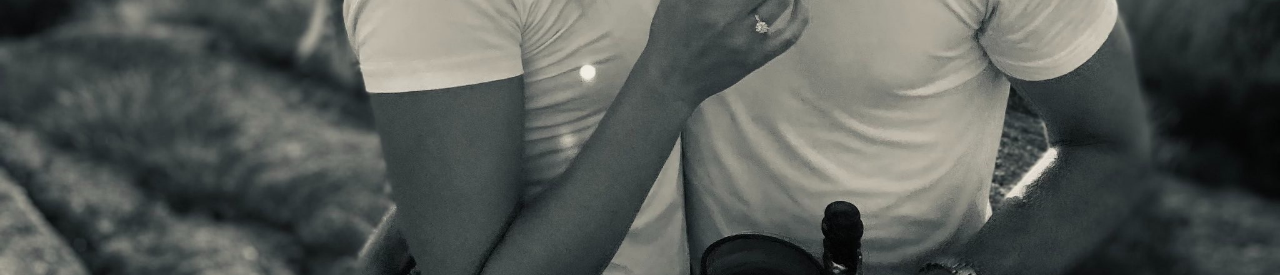
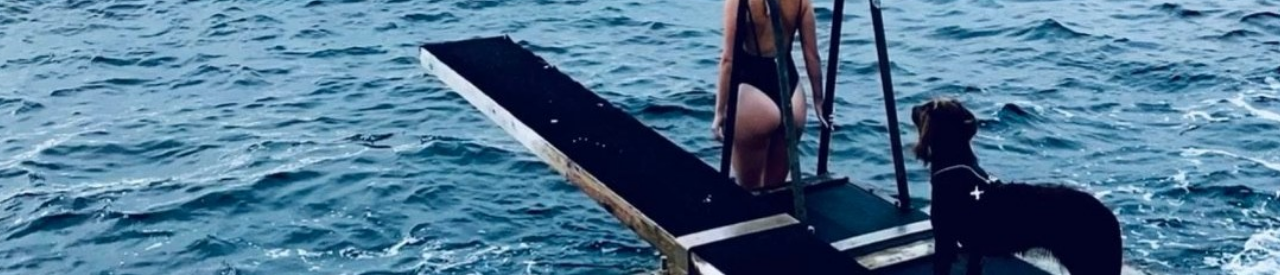
Before and after one commit to annesofie/thewedding, a plain HTML site: page index.html in a window 1280 px wide. Shown: the part 525-800 px from the top of the page. Drawn offline with nearby package versions, Linux system fonts and the light colour scheme; a web font is replaced by a local one.

Commit message:
more photos, edit frontpage photo

```diff
--- a/carousel.css
+++ b/carousel.css
@@ -80,6 +80,9 @@ body {
   background-position: center;
   background-repeat: no-repeat;
 }
+.masthead.password {
+  background-image: url("./assets/bading.png");
+}
 
 .container.section {
   margin-top: 22px;
--- a/index.html
+++ b/index.html
@@ -45,7 +45,7 @@
     <link href="carousel.css" rel="stylesheet" />
   </head>
   <body>
-    <header class="masthead">
+    <header class="masthead password">
       <div class="container h-100">
         <div class="row h-100 align-items-center">
           <div class="col-12 text-center black">
@@ -101,7 +101,7 @@
           var input = document.getElementById("password");
           input.value = "";
           input.classList.add("is-invalid");
-          input.setAttribute("placeholder", "Feil :( Prøv igjen!");
+          input.setAttribute("placeholder", "Feil :( Du finner passordet i invitasjonen!");
         }
       }
 
```
Also changed, not shown: assets/balaton2016.JPG (added), assets/galla.JPG (added), assets/halloween 2015.JPG (added), assets/halloween2.JPG (added), assets/julekort3.png (added), assets/singapore 2016.JPG (added), 1 other file.
